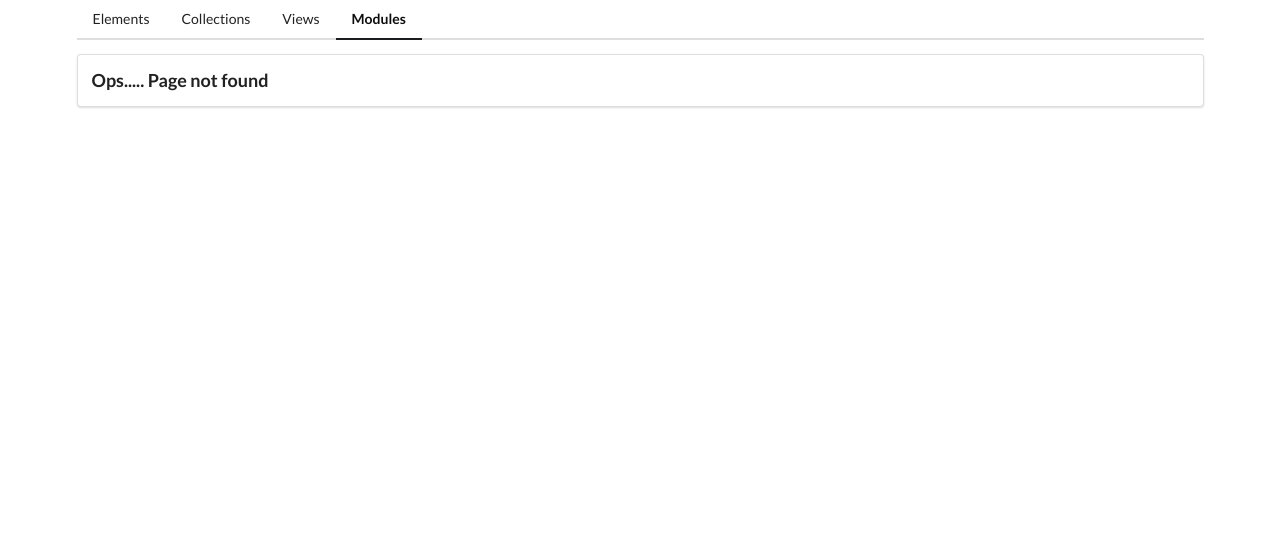
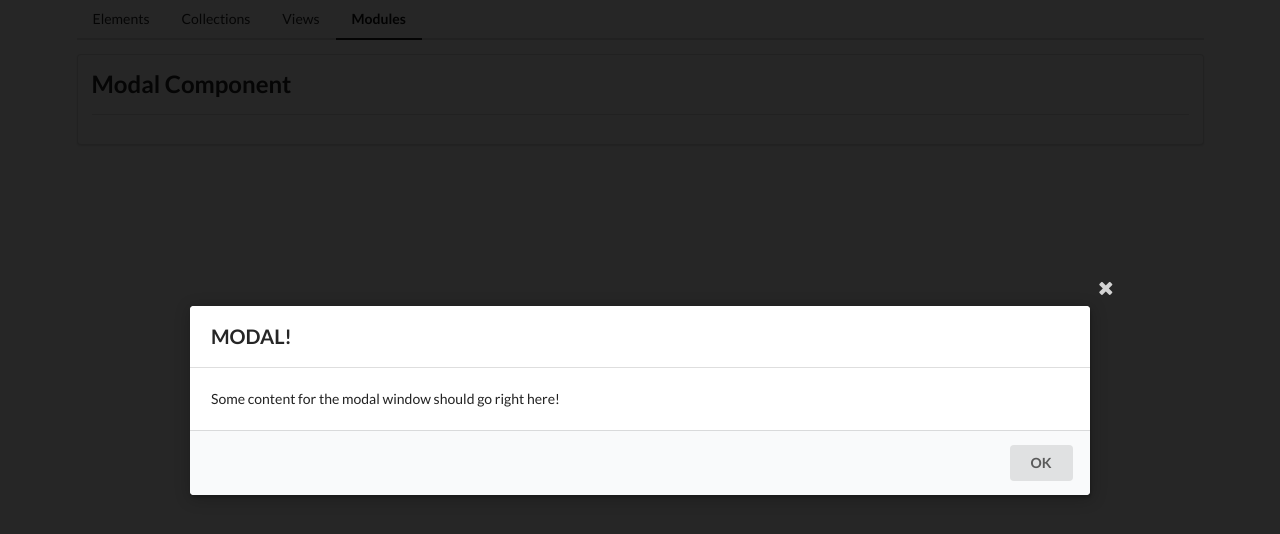
Before and after one commit to MrMoriarty04/comps, an Angular app: page /modules in a window 1280 px wide. Before the commit this address had no page. Shown: the top 534 px of the page. Built offline with nearby package versions, Linux system fonts and the light colour scheme.

Commit message:
starting hooks

```diff
--- a/src/app/app-routing-module.ts
+++ b/src/app/app-routing-module.ts
@@ -17,7 +17,10 @@ const routes: Routes = [
     loadChildren: () => import("./views/views-module")
     .then( (m) => m.ViewsModule )
   },
-
+  {path:"modules",
+    loadChildren: () => import("./mods/mods-module")
+    .then( (m) => m.ModsModule )
+  },
   {path:"",component:Home},
   {path:"**",component:NotFound}
 ];
--- a/src/app/app.html
+++ b/src/app/app.html
@@ -7,7 +7,7 @@
       >Collections</a
     >
     <a routerLink="/views" routerLinkActive="active" class="item">Views</a>
-    <a routerLink="modules" routerLinkActive="active" class="item">Modules</a>
+    <a routerLink="/modules" routerLinkActive="active" class="item">Modules</a>
   </div>
   <div class="ui segment"><router-outlet></router-outlet></div>
 </div>
--- /dev/null
+++ b/src/app/mods/modal/modal.html
@@ -0,0 +1,12 @@
+<div class="ui dimmer visible active">
+  <div class="ui modal visible active">
+    <i class="close icon"></i>
+    <div class="header">MODAL!</div>
+    <div class="content">
+      <p>Some content for the modal window should go right here!</p>
+    </div>
+    <div class="actions">
+      <button class="ui button">OK</button>
+    </div>
+  </div>
+</div>
--- /dev/null
+++ b/src/app/mods/modal/modal.ts
@@ -0,0 +1,17 @@
+import { Component , ElementRef } from '@angular/core';
+
+@Component({
+  selector: 'app-modal',
+  standalone: false,
+  templateUrl: './modal.html',
+  styleUrl: './modal.css'
+})
+export class Modal {
+
+  constructor(private el:ElementRef){ }
+
+  ngOnInit(){
+    document.body.appendChild(this.el.nativeElement);
+  }
+
+}
--- /dev/null
+++ b/src/app/mods/mods-home/mods-home.html
@@ -0,0 +1,3 @@
+<app-divider>Modal Component</app-divider>
+
+<app-modal></app-modal>
--- /dev/null
+++ b/src/app/mods/mods-home/mods-home.ts
@@ -0,0 +1,11 @@
+import { Component } from '@angular/core';
+
+@Component({
+  selector: 'app-mods-home',
+  standalone: false,
+  templateUrl: './mods-home.html',
+  styleUrl: './mods-home.css'
+})
+export class ModsHome {
+
+}
--- a/src/app/mods/mods-routing-module.ts
+++ b/src/app/mods/mods-routing-module.ts
@@ -1,7 +1,10 @@
 import { NgModule } from '@angular/core';
 import { RouterModule, Routes } from '@angular/router';
+import { ModsHome } from './mods-home/mods-home';
 
-const routes: Routes = [];
+const routes: Routes = [
+  {path:"",component:ModsHome}
+];
 
 @NgModule({
   imports: [RouterModule.forChild(routes)],
```
Also changed, not shown: src/app/mods/mods-module.ts (+10 -3 lines), src/app/mods/modal/modal.css (added), src/app/mods/mods-home/mods-home.css (added), 2 other files (tests, documents, lock files or other folders).
